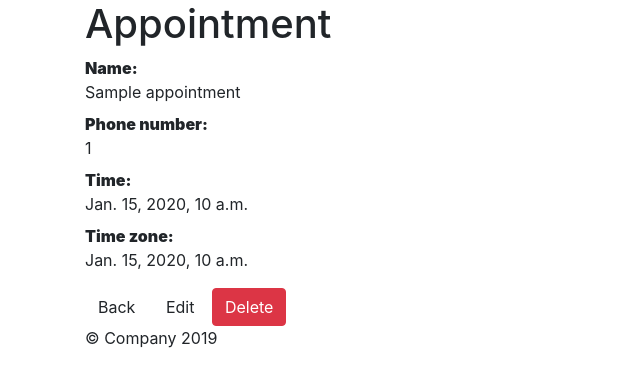
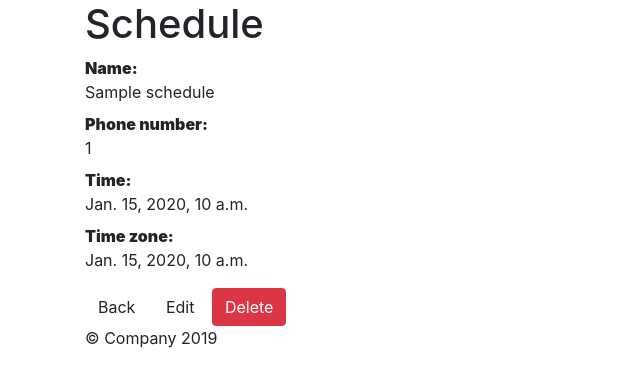
Before and after one commit to raymondyegon/mookh-admin, a Django app: template automation/templates/automation/scheduling_detail.html in a window 1280 px wide. Shown: the part 56-443 px from the top of the page, without its empty margins (0-640 px from the left). Run offline with Django 3.2, Linux system fonts and the light colour scheme; the template is opened without the code that fills it: most values are stand-ins (such as "Sample title", 1, 10 or a date in 2020); some libraries are stand-ins or nearby versions.

Commit message:
Absolute URL for update and delete views defined and reverse lazy url defined as well

```diff
--- a/automation/templates/automation/index.html
+++ b/automation/templates/automation/index.html
@@ -10,7 +10,7 @@
 
       <p>This application implements SMS scheduling with <a href="http://twilio.com">Twilio</a> in Django.
 
-      <p><a class="btn btn-primary btn-xs" href="{% url 'new_schedule' %}">Create a new Appointment</a> to see how it works!</p>
+      <p><a class="btn btn-primary btn-xs" href="{% url 'new_schedule' %}">Create a new Schedule</a> to see how it works!</p>
 
     </div>
 
--- a/automation/templates/automation/scheduling_confirm_delete.html
+++ b/automation/templates/automation/scheduling_confirm_delete.html
@@ -1,6 +1,6 @@
-{% extends "base.html" %}
+{% extends "automation/base.html" %}
 
-{% block title %}{{ appointment }}{% endblock title %}
+{% block title %}{{ schedule }}{% endblock title %}
 
 {% block content %}
   <div class="row">
--- a/automation/templates/automation/scheduling_detail.html
+++ b/automation/templates/automation/scheduling_detail.html
@@ -1,28 +1,28 @@
-{% extends "base.html" %}
+{% extends "automation/base.html" %}
 
-{% block title %}{{ appointment }}{% endblock title %}
+{% block title %}{{ schedule }}{% endblock title %}
 
 {% block content %}
   <div class="row">
     <div class="col-lg-9">
       <div class="page-header">
-        <h1>Appointment</h1>
+        <h1>Schedule</h1>
       </div>
 
       <dl class="dl-horizontal">
         <dt><strong>Name:</strong></dt>
-        <dd>{{ appointment.name }}</dd>
+        <dd>{{ schedule.name }}</dd>
         <dt><strong>Phone number:</strong></dt>
-        <dd>{{ appointment.phone_number }}</dd>
+        <dd>{{ schedule.phone_number }}</dd>
         <dt><strong>Time:</strong></dt>
-        <dd>{{ appointment.time }}</dd>
+        <dd>{{ schedule.time }}</dd>
         <dt><strong>Time zone:</strong></dt>
-        <dd>{{ appointment.time_zone }}</dd>
+        <dd>{{ schedule.time_zone }}</dd>
       </dl>
 
-      <a class="btn btn-default" href="{% url 'list_appointments' %}">Back</a>
-      <a class="btn btn-default" href="{% url 'edit_appointment' appointment.id %}">Edit</a>
-      <a class="btn btn-danger" data-method="delete" href="{% url 'delete_appointment' appointment.id %}">Delete</a>
+      <a class="btn btn-default" href="{% url 'list_schedules' %}">Back</a>
+      <a class="btn btn-default" href="{% url 'edit_schedule' schedule.id %}">Edit</a>
+      <a class="btn btn-danger" data-method="delete" href="{% url 'delete_schedule' schedule.id %}">Delete</a>
     </div>
   </div>
 {% endblock %}
--- a/automation/templates/automation/scheduling_list.html
+++ b/automation/templates/automation/scheduling_list.html
@@ -42,7 +42,7 @@
         </tbody>
       </table>
 
-      <a class="btn btn-primary" href="{% url 'new_schedule %}">New</a>
+      <a class="btn btn-primary" href="{% url 'new_schedule' %}">New</a>
     </div>
   </div>
 {% endblock %}
--- a/automation/urls.py
+++ b/automation/urls.py
@@ -11,10 +11,12 @@ from .views import SchedulingCreateView, SchedulingListView, SchedulingDeleteVie
 urlpatterns = [
     # List and detail views
     re_path(r'^$', SchedulingListView.as_view(), name='list_schedules'),
-    re_path(r'^(?P<pk>[0-9]+)$',SchedulingDetailView.as_view(),name='view_schedules'),
+    re_path(r'^(?P<pk>[0-9]+)$',
+            SchedulingDetailView.as_view(),
+            name='view_schedules'),
+
+    # Create, update, delete
     path('new/', SchedulingCreateView.as_view(), name='new_schedule'),
-    # Create, update, delete
-    # re_path(r'^new$', SchedulingCreateView.as_view(), name='new_schedule'),
-    re_path(r'^(?P<pk>[0-9]+)/edit$',SchedulingUpdateView.as_view(),name='edit_schedule'),
-    re_path(r'^(?P<pk>[0-9]+)/delete$',SchedulingDeleteView.as_view(),name='delete_schedule'),
+    path('<int:pk>/edit',SchedulingUpdateView.as_view(), name='edit_schedule'),
+    path('<int:pk>/delete', SchedulingDeleteView.as_view(),name='delete_schedule'),
 ]
--- a/automation/views.py
+++ b/automation/views.py
@@ -18,6 +18,7 @@ class SchedulingCreateView(SuccessMessageMixin, CreateView):
     model = Scheduling
     fields = ['name', 'phone_number', 'time', 'time_zone']
     success_message = 'Schedule successfully created.'
+    success_url = reverse_lazy('list_schedules')
 
 class SchedulingListView(ListView):
     """Shows users a list of schedules"""
@@ -40,6 +41,7 @@ class SchedulingUpdateView(SuccessMessageMixin, UpdateView):
     model = Scheduling
     fields = ['name', 'phone_number', 'time', 'time_zone']
     success_message = 'Schedule successfully updated.'
+    success_url = reverse_lazy('view_schedules')
 
 
 class SchedulingDeleteView(DeleteView):
```
